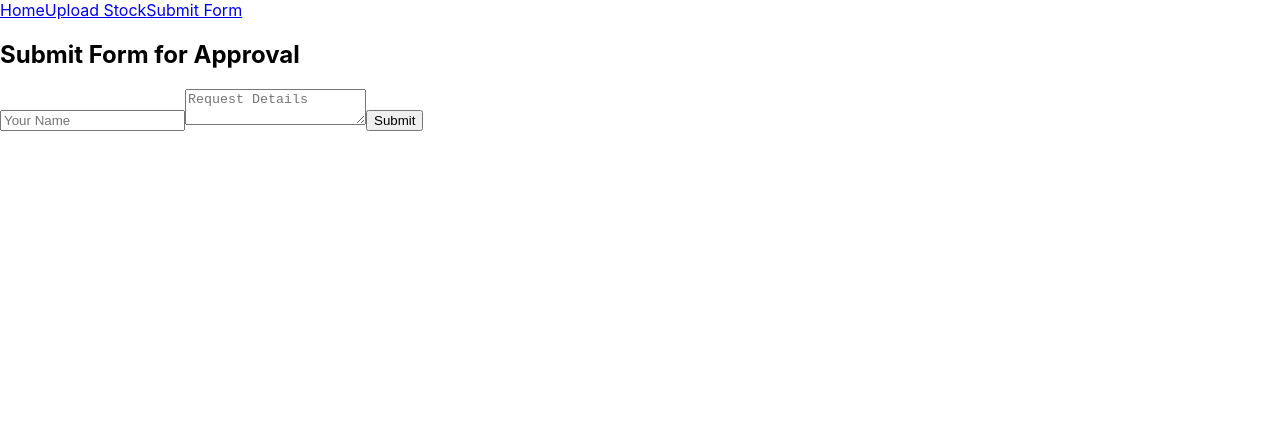
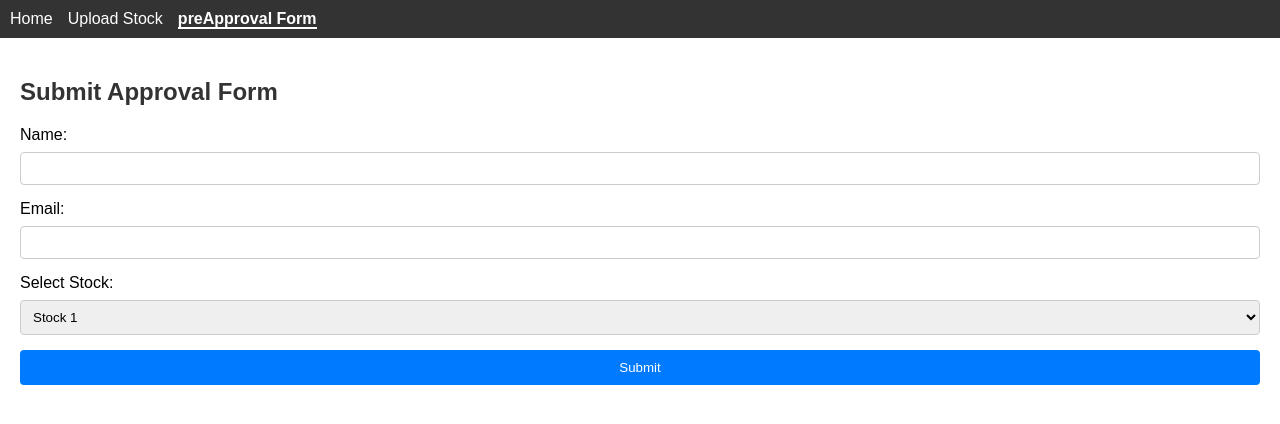
Before and after one commit to surajkawadkar/Hackathon2024, a React (Create React App) app: page /submit-form in a window 1280 px wide. Shown: the top 424 px of the page. Built offline with nearby package versions, Linux system fonts and the light colour scheme.

Commit message:
adding basic styling

```diff
--- a/src/Formsubmission.js
+++ b/src/Formsubmission.js
@@ -1,6 +1,8 @@
 //this is preapproval form field needs to add
 import React, { useState } from 'react';
 import axios from 'axios';
+import Navbar from './Navbar';
+import './Navbarcss.css';
 
 function FormSubmission() {
     const [form, setForm] = useState({ userName: '', requestDetails: '' });
@@ -18,11 +20,23 @@ function FormSubmission() {
     };
 
     return (
-        <div>
-            <h2>Submit Form for Approval</h2>
-            <input name="userName" placeholder="Your Name" value={form.userName} onChange={handleChange} />
-            <textarea name="requestDetails" placeholder="Request Details" value={form.requestDetails} onChange={handleChange} />
-            <button onClick={handleSubmit}>Submit</button>
+        <div className="form-submission">
+            <h2>Submit Approval Form</h2>
+            <form>
+                <label htmlFor="username">Name:</label>
+                <input type="text" id="username" required />
+
+                <label htmlFor="email">Email:</label>
+                <input type="email" id="email" required />
+
+                <label htmlFor="stock">Select Stock:</label>
+                <select id="stock">
+                    <option value="stock1">Stock 1</option>
+                    <option value="stock2">Stock 2</option>
+                </select>
+
+                <button type="submit">Submit</button>
+            </form>
         </div>
     );
 }
--- a/src/Navbar.js
+++ b/src/Navbar.js
@@ -1,11 +1,11 @@
 import { NavLink } from 'react-router-dom';
-
+import './Navbarcss.css';
 function Navbar() {
     return (
         <nav className="navbar">
             <NavLink exact to="/" activeClassName="active">Home</NavLink>
             <NavLink to="/upload-stock" activeClassName="active">Upload Stock</NavLink>
-            <NavLink to="/submit-form" activeClassName="active">Submit Form</NavLink>
+            <NavLink to="/submit-form" activeClassName="active">preApproval Form</NavLink>
         </nav>
     );
 }
--- a/src/Navbarcss.css
+++ b/src/Navbarcss.css
@@ -13,3 +13,50 @@
     font-weight: bold;
     border-bottom: 2px solid #fff;
 }
+
+
+
+
+/* for form preapproval */
+
+.app {
+    font-family: Arial, sans-serif;
+}
+
+.content {
+    padding: 20px;
+}
+
+h2 {
+    color: #333;
+}
+
+form {
+    display: flex;
+    flex-direction: column;
+    margin-top: 20px;
+}
+
+form label {
+    margin-bottom: 8px;
+}
+
+form input, form select {
+    margin-bottom: 15px;
+    padding: 8px;
+    border-radius: 4px;
+    border: 1px solid #ccc;
+}
+
+form button {
+    padding: 10px;
+    background-color: #007bff;
+    color: #fff;
+    border: none;
+    border-radius: 4px;
+    cursor: pointer;
+}
+
+form button:hover {
+    background-color: #0056b3;
+}
--- a/src/UploadStock.js
+++ b/src/UploadStock.js
@@ -1,6 +1,7 @@
-
+// new stock upload with details
 import React, { useState } from 'react';
 import axios from 'axios';
+import './Navbarcss.css';
 
 function UploadStock() {
     const [stocks, setStocks] = useState([{ stockName: '', symbol: '' }]);
@@ -24,15 +25,15 @@ function UploadStock() {
     return (
         <div>
             <h1>test page</h1>
-            <h2>Upload Restricted Stocks</h2>
+            <h2>Upload or update Stocks</h2>
             {stocks.map((stock, index) => (
                 <div key={index}>
                     <input name="stockName" placeholder="Stock Name" value={stock.stockName} onChange={e => handleChange(index, e)} />
                     <input name="symbol" placeholder="Symbol" value={stock.symbol} onChange={e => handleChange(index, e)} />
                 </div>
             ))}
-            <button onClick={handleAddStock}>Add Stock</button>
-            <button onClick={handleSubmit}>Submit</button>
+            {/* <button onClick={handleAddStock}>Add Stock</button> */}
+            <button onClick={handleSubmit}>Upload Stock</button>
         </div>
     );
 }
```
